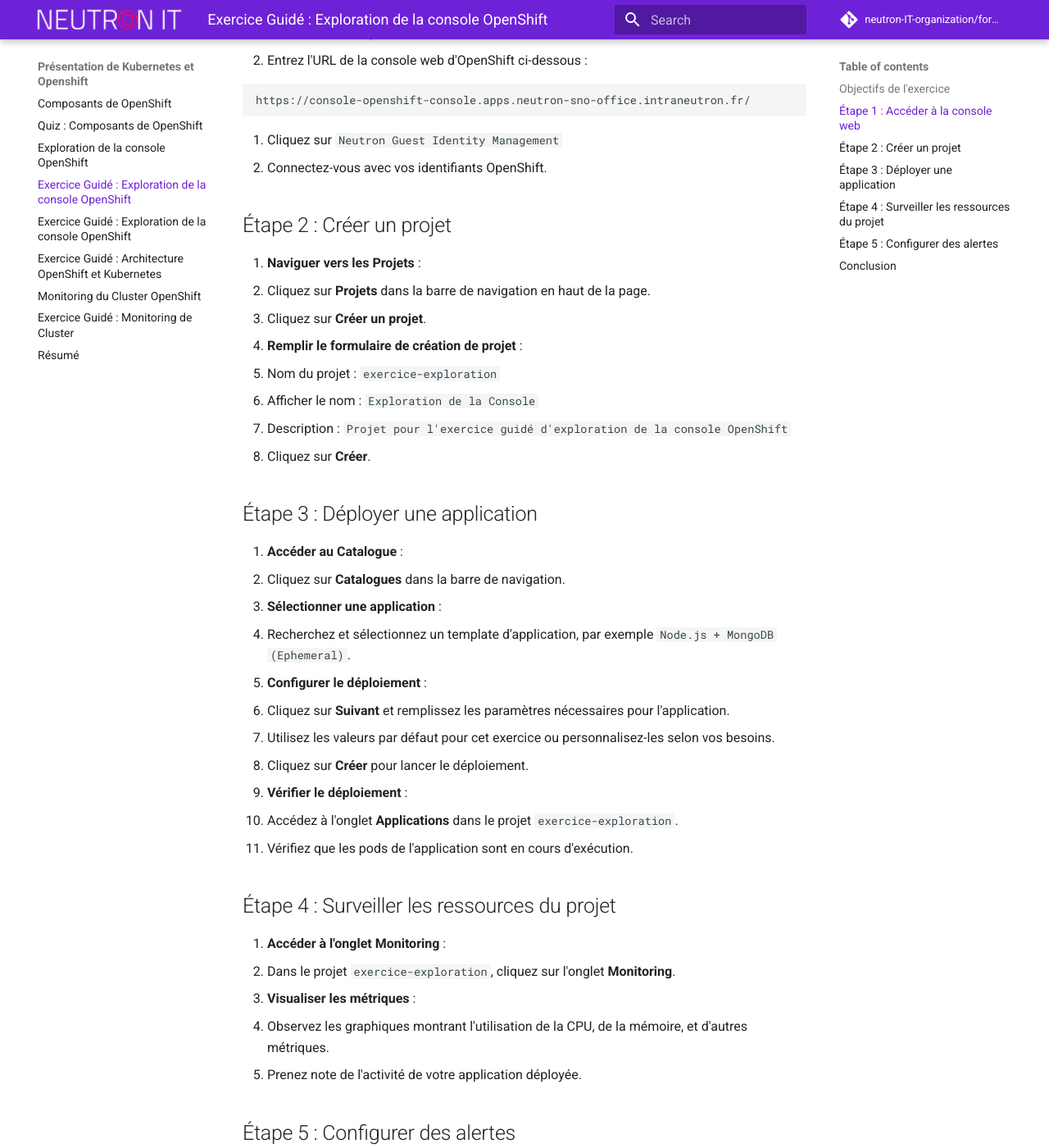
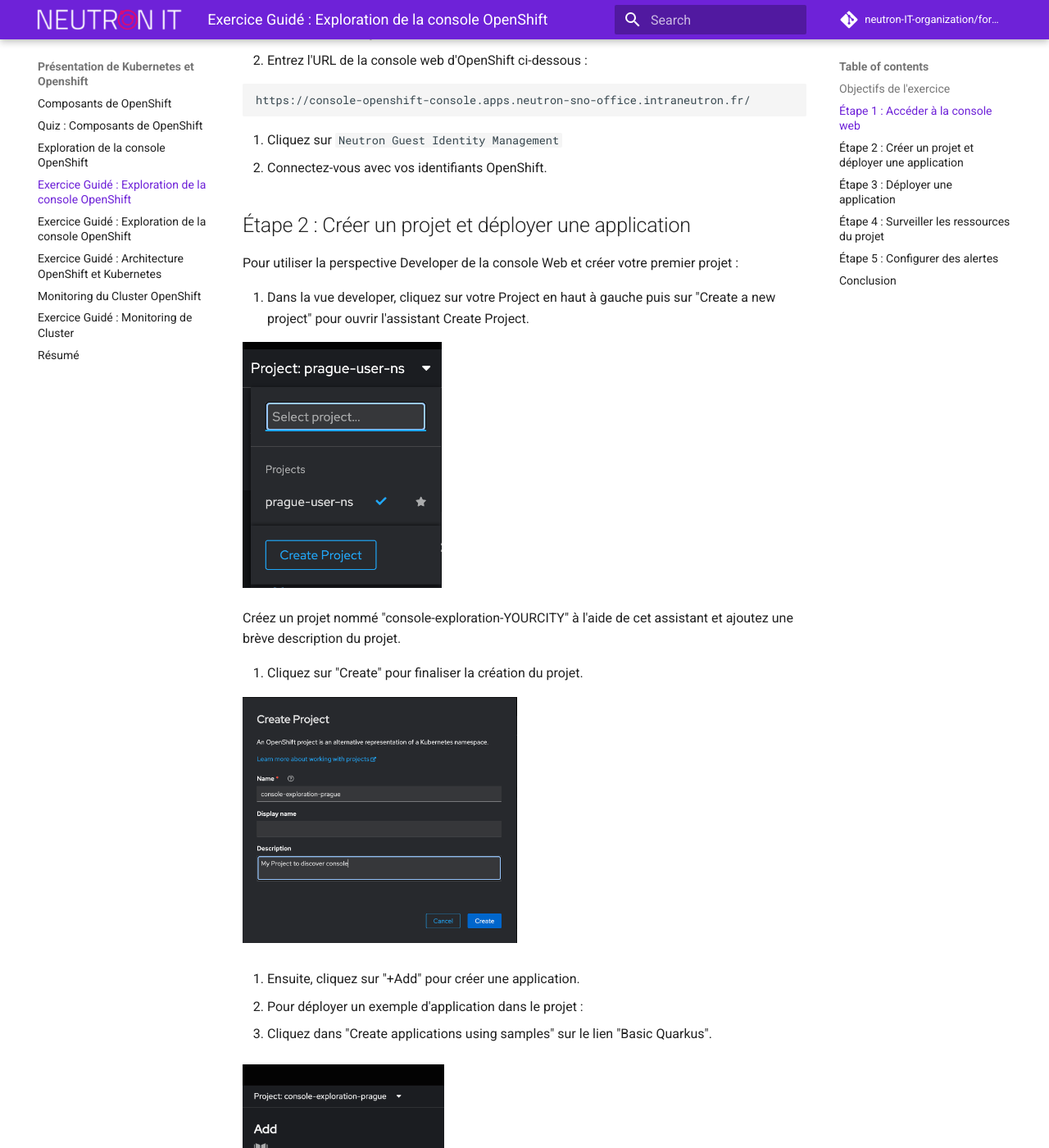
Before and after one commit to neutron-IT-organization/formation-openshift, an MkDocs documentation site: the page built from content/01_Présentation_de_Kubernetes_et_Openshift/03_Exercice_guidé_Exploration_de_la_console.md, in a window 1280 px wide and 1400 px high, scrolled down 661 px. Shown: the whole window at 82% size. Built offline with MkDocs 1.6.1 and Material for MkDocs 9.7.7, drawn with Linux system fonts in a browser that asks for light colours; comment, search, counter and statistics services are not loaded; some of the changed text lies outside the part shown.

Commit message:
update dev part

```diff
--- a/content/01_Présentation_de_Kubernetes_et_Openshift/03_Exercice_guidé_Exploration_de_la_console.md
+++ b/content/01_Présentation_de_Kubernetes_et_Openshift/03_Exercice_guidé_Exploration_de_la_console.md
@@ -20,17 +20,47 @@
 3. Cliquez sur `Neutron Guest Identity Management`
 4. Connectez-vous avec vos identifiants OpenShift.
 
-## Étape 2 : Créer un projet
+## Étape 2 : Créer un projet et déployer une application
 
-1. **Naviguer vers les Projets** :
-   - Cliquez sur **Projets** dans la barre de navigation en haut de la page.
-   - Cliquez sur **Créer un projet**.
+Pour utiliser la perspective Developer de la console Web et créer votre premier projet :
 
-2. **Remplir le formulaire de création de projet** :
-   - Nom du projet : `exercice-exploration`
-   - Afficher le nom : `Exploration de la Console`
-   - Description : `Projet pour l'exercice guidé d'exploration de la console OpenShift`
-   - Cliquez sur **Créer**.
+1. Dans la vue developer, cliquez sur votre Project en haut à gauche puis sur  "Create a new project" pour ouvrir l'assistant Create Project.
+
+![Create Project](./images/create_project.png){: style="height:300px"}
+
+Créez un projet nommé "console-exploration-YOURCITY" à l'aide de cet assistant et ajoutez une brève description du projet.
+
+2. Cliquez sur "Create" pour finaliser la création du projet.
+
+![Create Project](./images/assistant_create_project.png){: style="height:300px"}
+
+
+3. Ensuite, cliquez sur "+Add" pour créer une application.
+
+4. Pour déployer un exemple d'application dans le projet :
+
+   - Cliquez dans "Create applications using samples" sur le lien "Basic Quarkus".
+
+   ![Basic quarkus](./images/basic_quarkus.png){: style="height:300px"}
+
+   - Examinez les valeurs par défaut de l'exemple d'application, puis sélectionnez "Create" en bas de la page.
+
+   ![Create application](./images/create_application.png){: style="height:300px"}
+
+
+5. Une fois le déploiement effectué, rendez vous dans à la page "Topology" qui affiche maintenant le déploiement de l'application "code-with-quarkus".
+
+6. Pour afficher les détails de ce déploiement :
+
+   - Sélectionnez l'icône correspondant à "code-with-quarkus" dans le panneau "Topology" pour ouvrir les détails du déploiement.
+
+   ![Topology view](./images/topology_view.png)
+
+   - Dans la partie "Route" cliquez sur la location pour accéder au deploiement de "code-with-quarkus".
+
+   ![Get route](./images/get_route.png)
+
+   ![Result](./images/result_quarkus.png)
 
 ## Étape 3 : Déployer une application
 
```
Also changed, not shown: content/01_Présentation_de_Kubernetes_et_Openshift/images/assistant_create_project.png (added), content/01_Présentation_de_Kubernetes_et_Openshift/images/basic_quarkus.png (added), content/01_Présentation_de_Kubernetes_et_Openshift/images/create_application.png (added), content/01_Présentation_de_Kubernetes_et_Openshift/images/create_project.png (added), content/01_Présentation_de_Kubernetes_et_Openshift/images/get_route.png (added), content/01_Présentation_de_Kubernetes_et_Openshift/images/result_quarkus.png (added), content/01_Présentation_de_Kubernetes_et_Openshift/images/topology_view.png (added).
